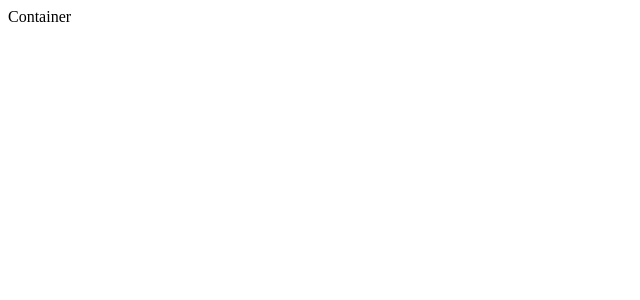
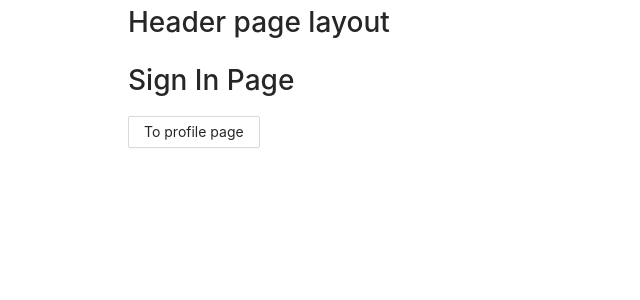
Before and after one commit to tchala120/authentication-poc, a React (Create React App) app: page /sign-in in a window 1280 px wide. Shown: the top 300 px of the page, without its empty margins (0-640 px from the left). Built offline with nearby package versions, Linux system fonts and the light colour scheme.

Commit message:
fix: Used page router instead

```diff
--- a/src/App.tsx
+++ b/src/App.tsx
@@ -1,11 +1,11 @@
 import type { FC } from 'react'
 
+import './global.css'
+
+import PageRouter from 'setup/PageRouter'
+
 const App: FC = () => {
-  return (
-    <div className="App">
-      <span>Container</span>
-    </div>
-  )
+  return <PageRouter />
 }
 
 export default App
```
